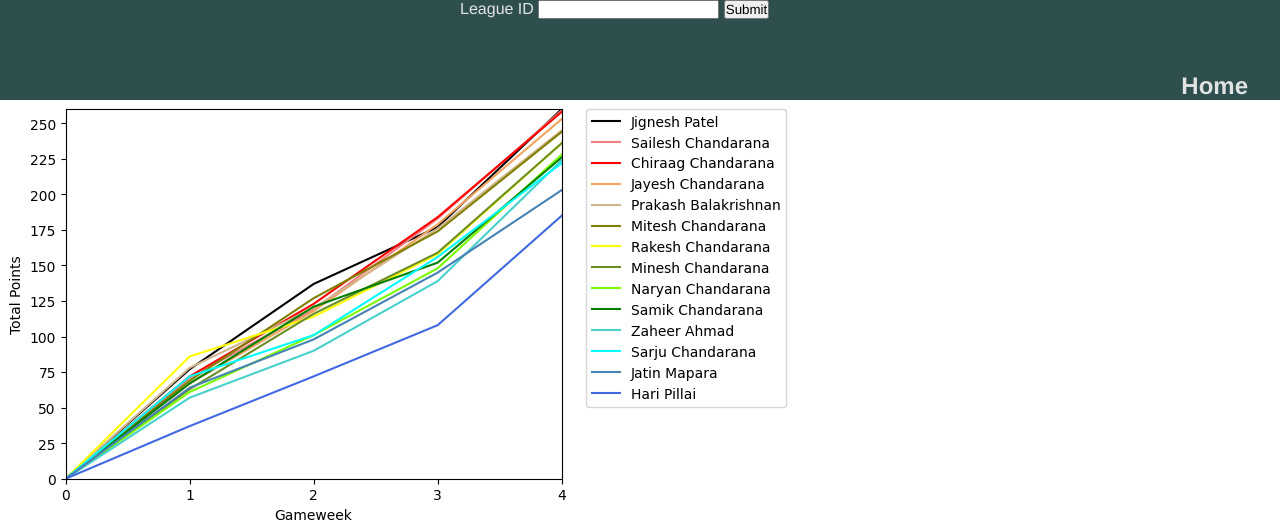
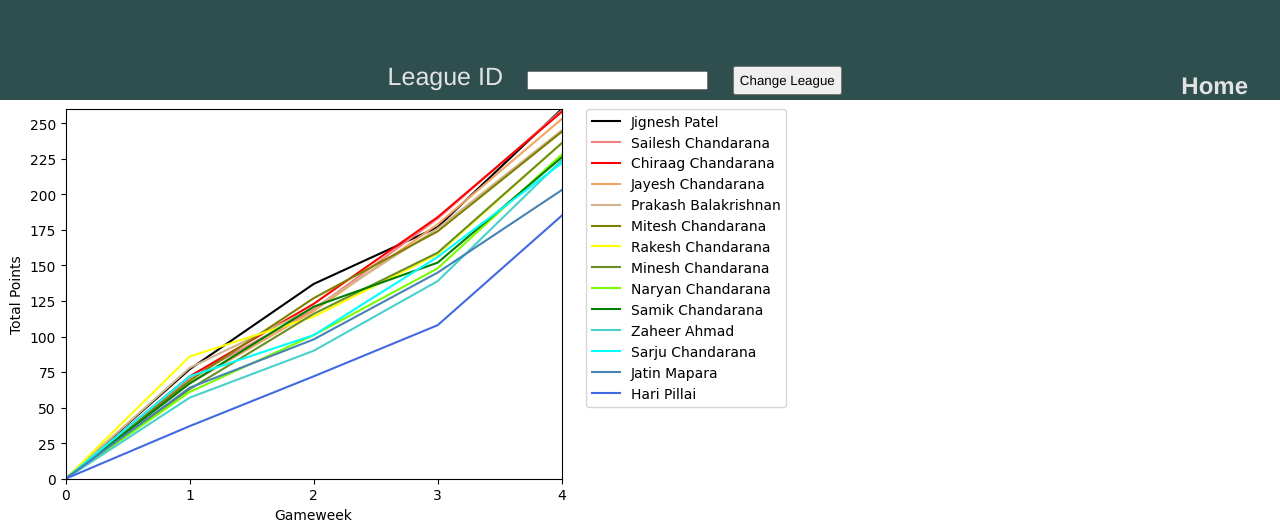
Before and after one commit to Chigzzer/FPL-mini-league, a Flask app: template templates/race.html in a window 1280 px wide. Shown: the top 531 px of the page. Run offline with Flask 3, Linux system fonts and the light colour scheme; the template is opened without the code that fills it, so the values that code supplies are empty.

Commit message:
Updated Design & functionality of changing leagues

```diff
--- a/app.py
+++ b/app.py
@@ -8,7 +8,6 @@ import numpy as np
 #Creating application
 app = Flask(__name__)
 app.config['Debug'] = True
-
 
 def generate_graph(players_dic):
     col = ['black', 'lightcoral', 'red', 'sandybrown', 'tan', 'olive', 'yellow', 'olivedrab', 'lawngreen', 'green', 'mediumturquoise', 'cyan', 'steelblue', 'royalblue', 'deeppink']
@@ -25,42 +24,40 @@ def generate_graph(players_dic):
         points = player['running_points']
         plt.plot(points, label = player['name'], color = col[col_index])
         col_index += 1
-
     plt.legend(bbox_to_anchor=(1.05, 1), loc='upper left', borderaxespad=0)
     plt.savefig('static/plot.png', bbox_inches='tight')
 
 
-@app.route("/")
-def index(l_id = 5154):
-    data_results = data.find_league_data(l_id) # player_dic, top_gws, top_gw_players, top_gw_points, months, league name Superana league 5154
+def populate_page(id):
+    #league_id = request.form.get('League ID')
+    data_results = data.find_league_data(id) # player_dic, top_gws, top_gw_players, top_gw_points, months, league name Superana league 5154
     players_dic = data_results[0]
     top_gws = data_results[1]
     top_gw_players = data_results[2]
     top_gw_points = data_results[3]
     months = data_results[4]
     league_name = data_results[5]
+    current_league_id = data_results[6]
 
     generate_graph(players_dic)
 
-    return render_template("index.html", top_gw_points = top_gw_points, top_gw_players = top_gw_players, top_gws = top_gws, months = months, players = players_dic, league_name = league_name)
+    return render_template("index.html", current_league_id = current_league_id, top_gw_points = top_gw_points, top_gw_players = top_gw_players, top_gws = top_gws, months = months, players = players_dic, league_name = league_name)
+
+
+@app.route("/")
+def index(l_id = 5154):
+   return populate_page(l_id)
+
 
 @app.route('/', methods=['POST'])
 def index_league():
     if not request.form.get('League ID'):
-        print('worked')
+        return redirect('/')
+    if int(request.form.get('League ID')) < 1:
         return redirect('/')
     league_id = request.form.get('League ID')
-    data_results = data.find_league_data(league_id) # player_dic, top_gws, top_gw_players, top_gw_points, months, league name Superana league 5154
-    players_dic = data_results[0]
-    top_gws = data_results[1]
-    top_gw_players = data_results[2]
-    top_gw_points = data_results[3]
-    months = data_results[4]
-    league_name = data_results[5]
+    return populate_page(league_id)
 
-    generate_graph(players_dic)
-
-    return render_template("index.html", top_gw_points = top_gw_points, top_gw_players = top_gw_players, top_gws = top_gws, months = months, players = players_dic, league_name = league_name)
 
 if __name__ == '__main__':
     app.run(host='0.0.0.0', debug=True)
--- a/data.py
+++ b/data.py
@@ -26,6 +26,7 @@ def find_league_data(league_id):
     # Obtaining league data
     league_data = requests.get(league_api)
     league_name = league_data.json()['league']['name']
+    league_id = league_data.json()['league']['id']
     json_league = league_data.json()['standings']['results']
     general_data = requests.get(general_api).json()
     month_data = general_data['phases']
@@ -109,4 +110,4 @@ def find_league_data(league_id):
             elif player[month['month_name']] == month['top_points']:
                 print(player['name'])
                 month['top_scorer'].append(player['name'])
-    return [players_dic, top_gws, top_gw_players, top_gw_points, months, league_name]
+    return [players_dic, top_gws, top_gw_players, top_gw_points, months, league_name, league_id]
--- a/static/styles.css
+++ b/static/styles.css
@@ -18,6 +18,40 @@ body{
     display: flex;
     justify-content: space-between;
     flex-shrink: 0;
+}
+
+#league-name{
+    font-size: 50px;
+}
+
+#league-id-value{
+    font-size: 20px;
+    font-style: italic;
+}
+
+#league-id-form{
+    align-self: flex-end;
+    display: flex;
+    width: 50%;
+    justify-content: center;
+    padding: 5px;
+    align-content: center;
+}
+
+button{
+    padding: 5px;
+    height: auto;
+}
+
+#league-id-title{
+    font-size: 25px;
+}
+
+#league-id{
+    align-self: center;
+    margin-left: 20px;
+    margin-right: 20px;
+    height: auto;
 }
 
 .title{
@@ -69,7 +103,6 @@ body{
     margin: 12px;;
 }
 
-
 #motm-month{
     display: flex;
     gap: 5px;
@@ -115,7 +148,6 @@ body{
     grid-area: 2 / 2 / 3 / 3;
 }
 
-
 .league-graph{
     width: 45vw;
     height: auto;
--- a/templates/template.html
+++ b/templates/template.html
@@ -10,11 +10,11 @@
 <body>
     <div class="header">
         <div class="title"><p>{% block header %}{% endblock %}</p></div>
-        <div class="league-id">
+        <div id="league-id-form">
             <form method="post">
-                <label for="League ID">League ID</label>
-                <input type="number" name="League ID" id="league-id">
-                <button type="submit">Submit</button>
+                <label id="league-id-title" for="League ID">League ID</label>
+                <input type="number" name="League ID" id="league-id" min="1">
+                <button type="submit">Change League</button>
             </form>
         </div>
         <div class="links">
```
Also changed, not shown: templates/index.html (+6 -1 lines).
